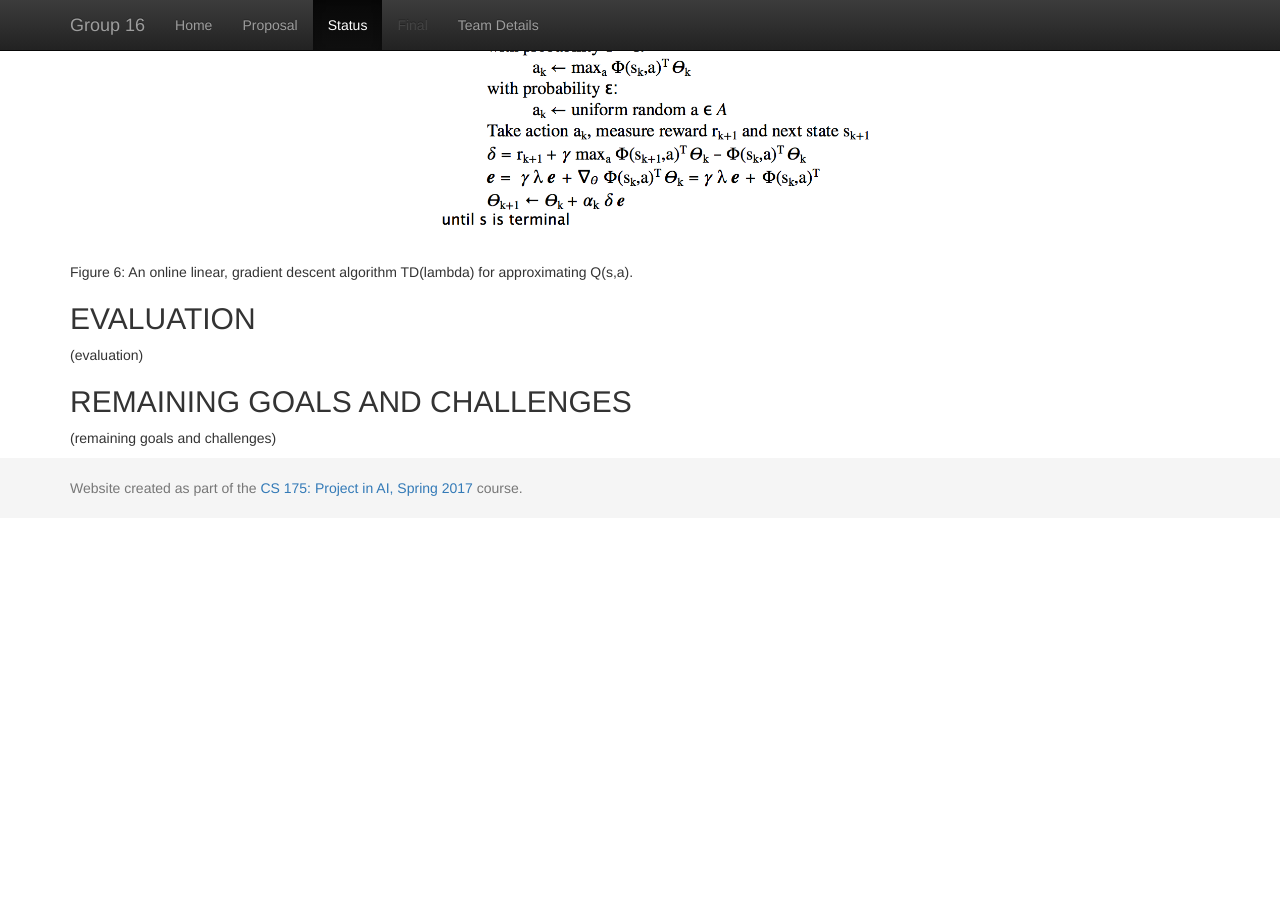
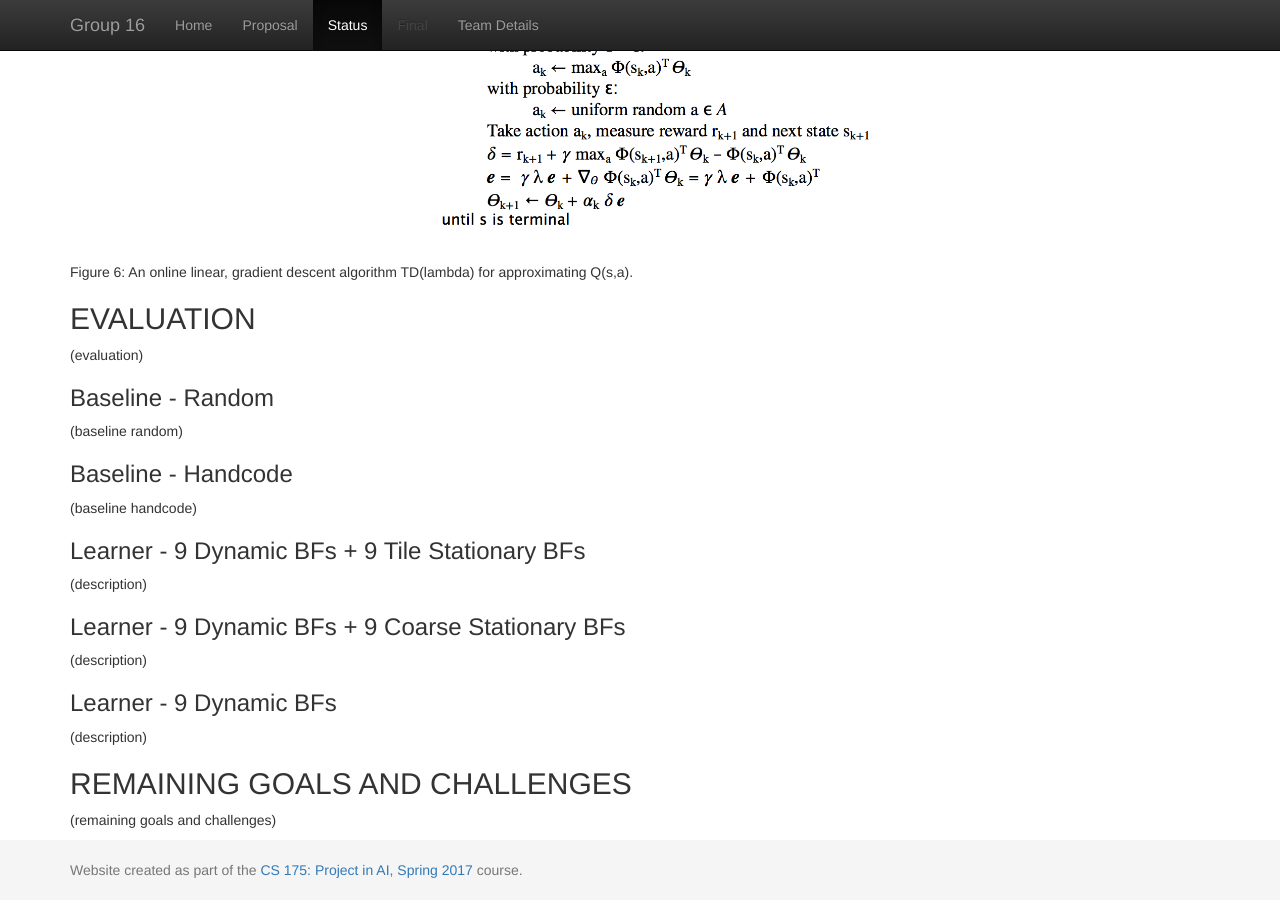
Before and after one commit to becamorin20/Group-16, a Jekyll site: the page built from docs/status.md, in a window 1280 px wide and 900 px high, scrolled down 3165 px. Built offline with Jekyll 4.4.1, drawn with Linux system fonts in a browser that asks for light colours; before the commit the page ends 3683 px from its top, so only the background shows below that.

Commit message:
Update status.md

```diff
--- a/docs/status.md
+++ b/docs/status.md
@@ -80,5 +80,21 @@
 ## EVALUATION
 (evaluation)
 
+### Baseline - Random
+(baseline random)
+
+### Baseline - Handcode
+(baseline handcode)
+
+### Learner - 9 Dynamic BFs + 9 Tile Stationary BFs
+(description)
+
+### Learner - 9 Dynamic BFs + 9 Coarse Stationary BFs
+(description)
+
+### Learner - 9 Dynamic BFs
+(description)
+
+
 ## REMAINING GOALS AND CHALLENGES
 (remaining goals and challenges)
```
